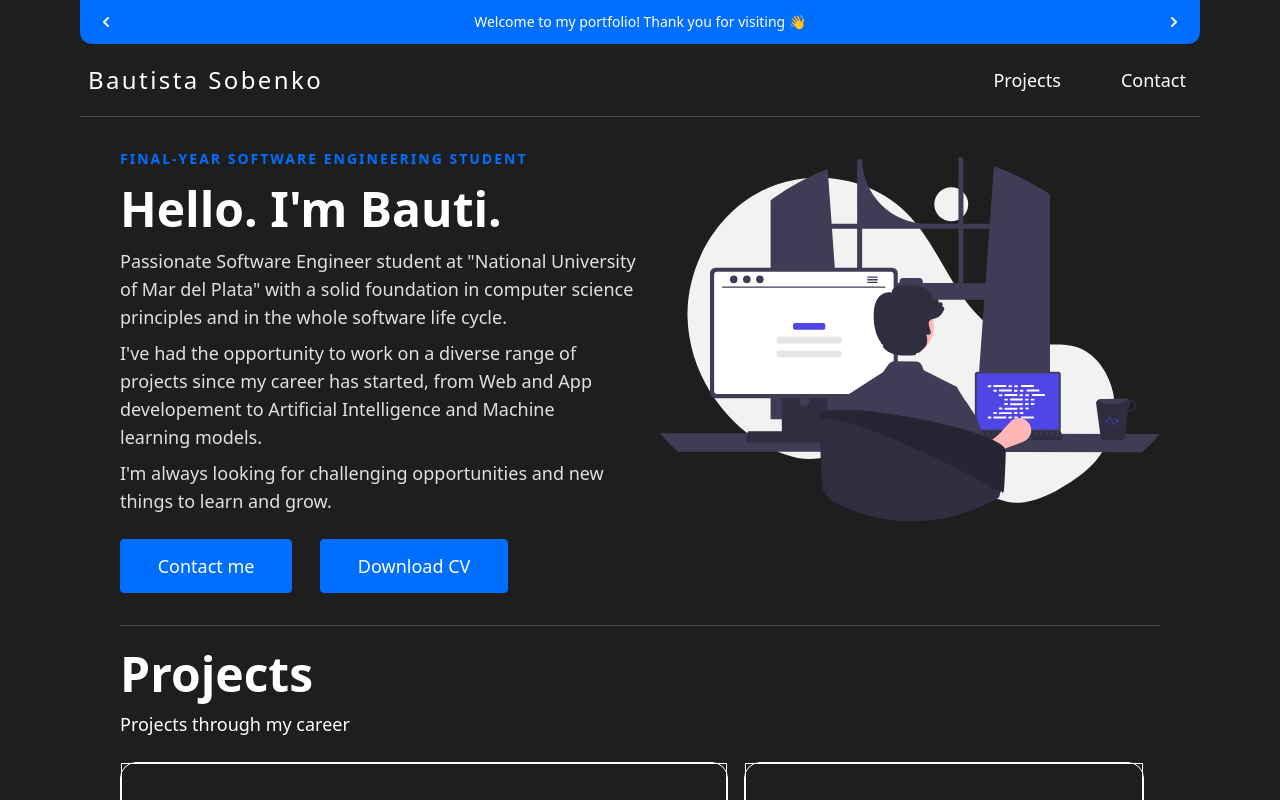
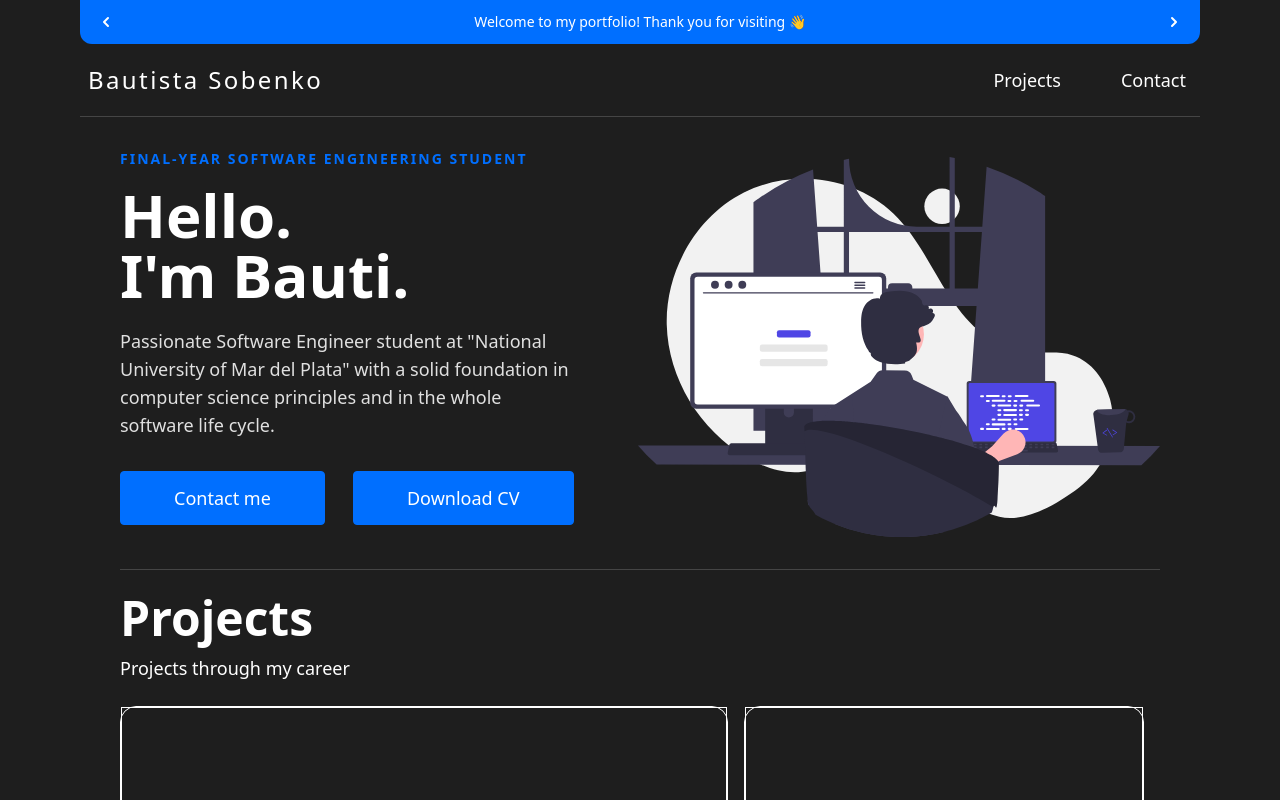
Before and after one commit to BautiSobenko/portfolio, a Next.js app: page / in a window 1280 px wide. Shown: the top 800 px of the page. Built offline with nearby package versions, Linux system fonts and the light colour scheme.

Commit message:
Responsive main section

```diff
--- a/src/app/page.tsx
+++ b/src/app/page.tsx
@@ -6,7 +6,7 @@ import { useMediaQuery } from "react-responsive"
 const Page = () => {
 
   const isDesktopOrLaptop = useMediaQuery({
-    query: '(min-width: 1224px)'
+    query: '(min-width: 1024px)'
   })
   const isTabletOrMobile = useMediaQuery({ query: '(max-width: 1224px)' })
   return (
--- a/src/components/ui/Hero.tsx
+++ b/src/components/ui/Hero.tsx
@@ -10,29 +10,23 @@ const Hero = () => {
   const isDesktopOrLaptop = useMediaQuery({
     query: '(min-width: 1024px)'
   })
-  const isTabletOrMobile = useMediaQuery({ query: '(max-width: 1024px)' })
+  const isTabletOrMobile = useMediaQuery({ query: '(max-width: 1023px)' })
 
   return (
-    <section className="flex md:flex-row flex-col mx-auto mb-8 text-pretty gap-6">
-      <div className="flex-col items-center md:text-start text-center">
-        <div className="text-sm md:text-md text-accent-100 uppercase font-semibold tracking-[2px] md:mt-8 my-4">Final-year Software Engineering Student</div>
-        <h1 className="text-5xl md:text-5xl font-bold">Hello. I'm Bauti.</h1>
-        <div className="pb-6 mt-3.5 max-w-xl text-md md:text-lg text-text-200 leading-relaxed">
-          <p className="mt-2">
+    <section className="flex lg:flex-row flex-col mx-auto mb-8 text-pretty gap-6 xl:gap-16">
+      <div className="flex-col items-center lg:text-start text-center">
+        <div className="text-sm md:text-md text-accent-100 uppercase font-semibold tracking-[2px] lg:mt-8 my-4">Final-year Software Engineering Student</div>
+        <h1 className="flex flex-col text-5xl md:text-6xl font-bold">Hello. {<span className="">I'm Bauti.</span>}</h1>
+        <div className="pb-6 mt-3.5 max-w-xl text-lg lg:text-lg text-text-200 leading-relaxed">
+          <p className="py-2 lg:text-start text-center">
             Passionate Software Engineer student at "National University of Mar del Plata" with a solid foundation
             in computer science principles and in the whole software life cycle.
-          </p>
-          <p className="mt-2">
-            I've had the opportunity to work on a diverse range of projects since my career has started, from Web and App developement to Artificial Intelligence and Machine learning models.
-          </p>
-          <p className="mt-2">
-            I'm always looking for challenging opportunities and new things to learn and grow.
           </p>
         </div>
         {
           isTabletOrMobile && (
-            <Image className="max-h-fit pb-4"
-            priority
+            <Image
+            className="pb-4"
             src="/hero.svg"
             alt="Illustration of a software engineer coding with his laptop"
             width={500}
@@ -40,19 +34,19 @@ const Hero = () => {
             />
           )
         }
-        <div className="flex flex-col md:gap-7 gap-3 lg:flex-row md:mr-32">
+        <div className="flex flex-col md:mt-8 lg:mt-0 md:gap-7 gap-3 md:flex-row  ">
           <ButtonCV href="/contact" name="Contact me" styles="border-accent-100 bg-accent-100 text-white hover:bg-bg-100 hover:text-accent-100 focus:outline-none focus:ring active:text-accent-100"/>
           <ButtonCV href="/download" name="Download CV" styles="border-accent-100 bg-accent-100 text-white hover:bg-bg-100 hover:text-accent-100 focus:outline-none focus:ring active:text-accent-100"/>
         </div>
       </div>
       {
         isDesktopOrLaptop && (
-          <Image className="max-h-fit pt-10"
+          <Image className="max-h-fit pt-10 lg:size-[420px] xl:w-[525px]"
           priority
           src="/hero.svg"
           alt="Illustration of a software engineer coding with his laptop"
-          width={500}
-          height={500}
+          width={525}
+          height={525}
           />
         )
       }
```
